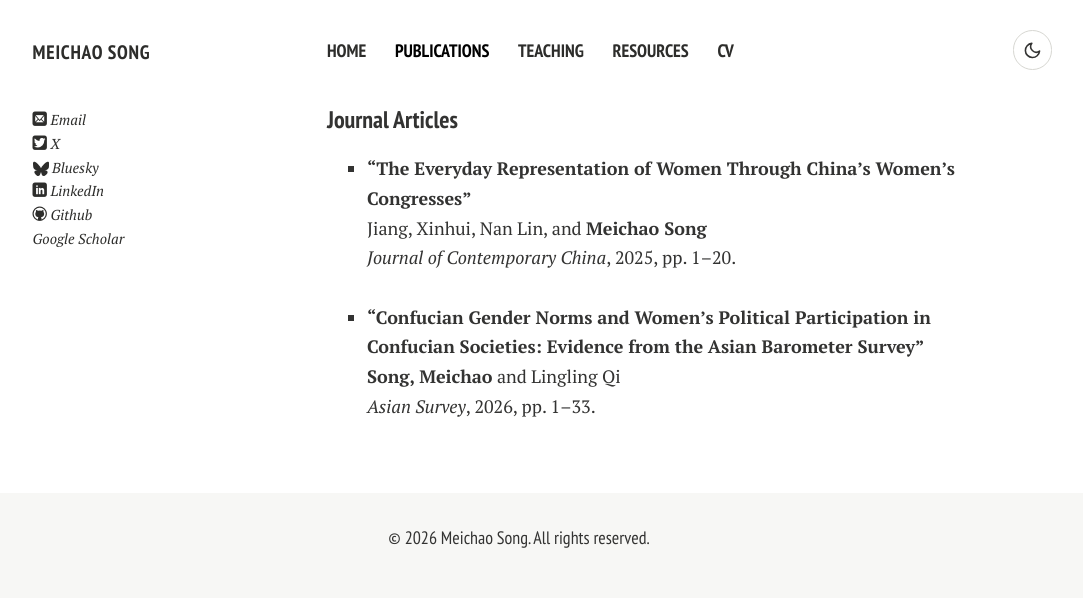
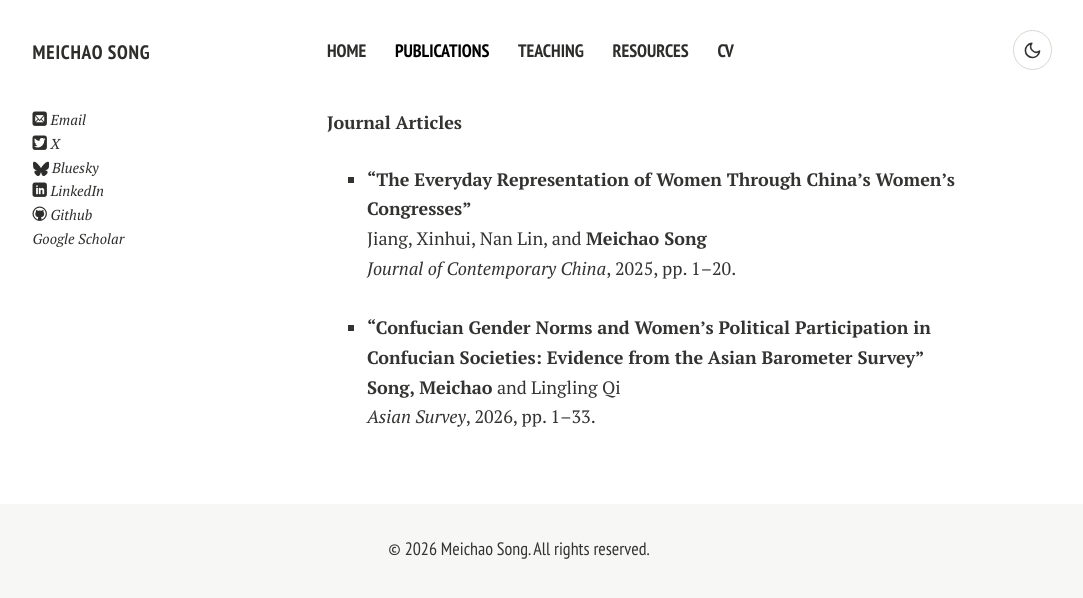
Before and after one commit to MeichaoPoliSci/MeichaoCV202606, a Jekyll site: the page built from publications.md, in a window 1280 px wide. Shown: the top 598 px of the page, without its empty margins (121-1204 px from the left). Built offline with Jekyll 4.4.1, drawn with Linux system fonts in a browser that asks for light colours; nearby versions of some CDN libraries; comment, search, counter and statistics services are not loaded; a style sheet for code colours, icons or effects is not loaded.

```diff
--- a/publications.md
+++ b/publications.md
@@ -4,7 +4,7 @@ permalink: /publications/index.html
 title: Publications
 ---
 
-### Journal Articles
+**Journal Articles**
 
 - **"The Everyday Representation of Women Through China's Women's Congresses"**<br>
   Jiang, Xinhui, Nan Lin, and **Meichao Song**<br>
```
